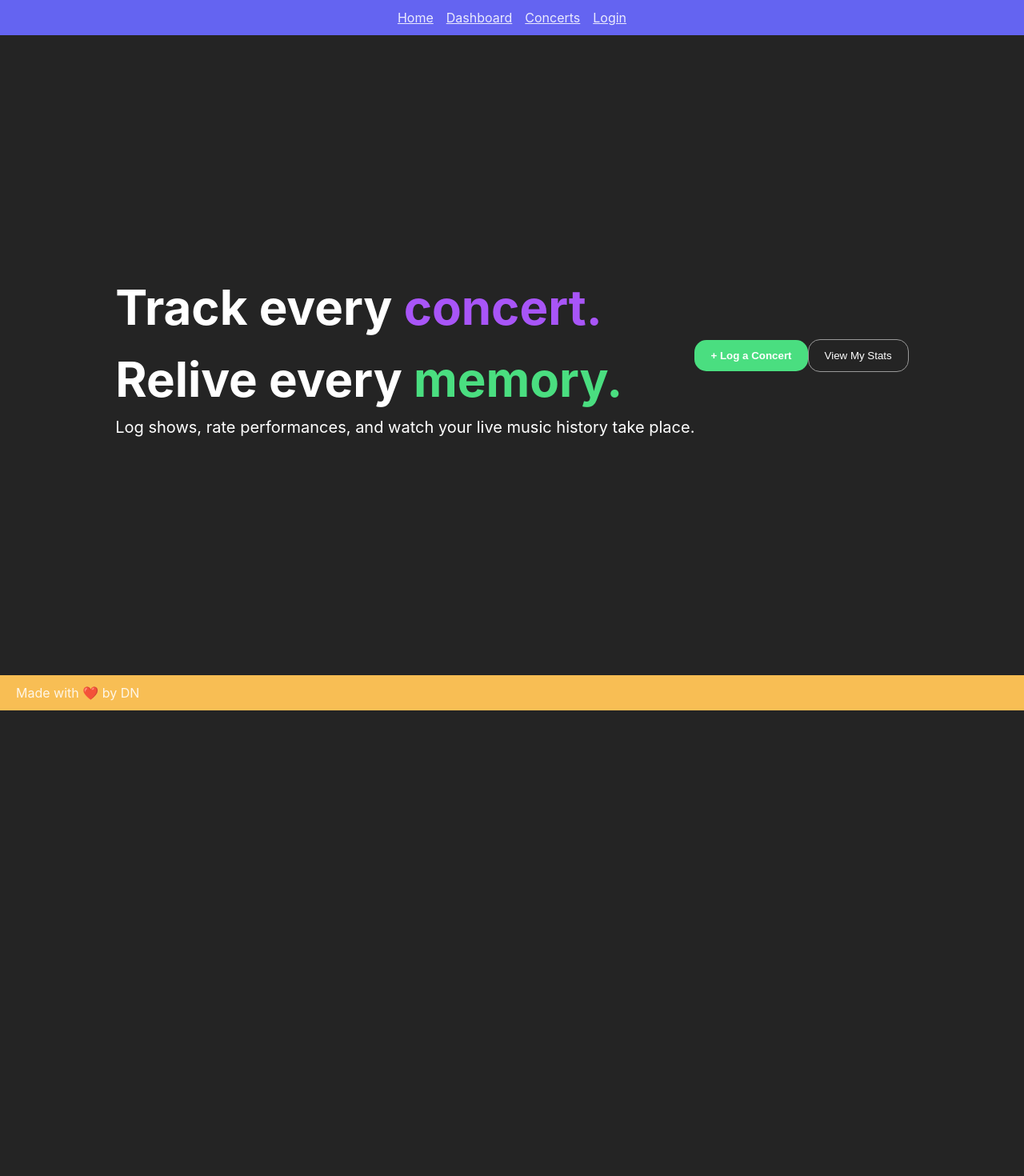
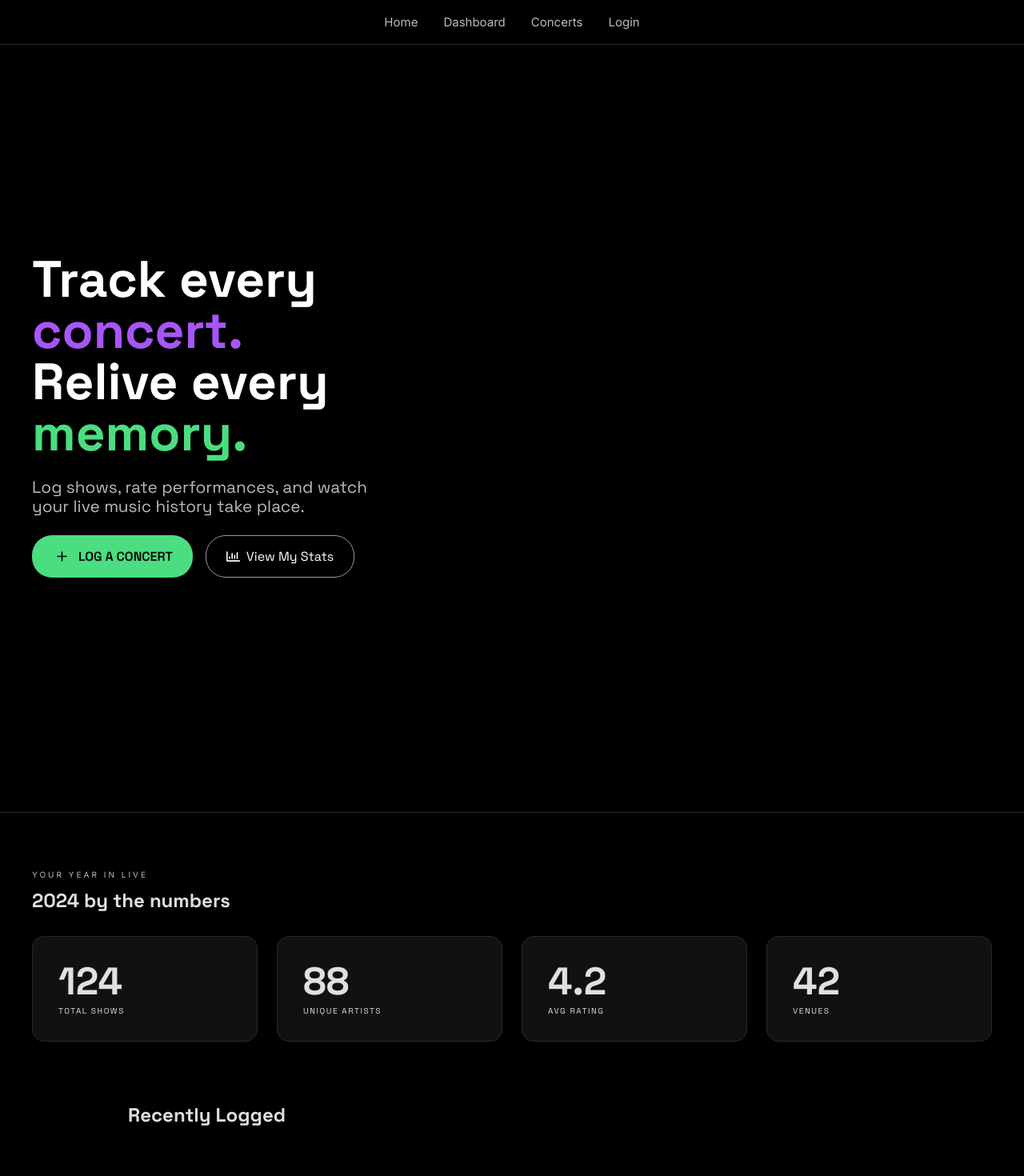
Before and after one commit to dani-1013/concert-companion, a React (Vite) app in the folder frontend/: page / in a window 1280 px wide. Shown: the top 1470 px of the page at 80% size. Before the commit the page ends 888 px from the top, so only its background shows below. Built offline with nearby package versions, Linux system fonts and the light colour scheme.

Commit message:
Updated home page, nav, and footer.

```diff
--- a/frontend/src/App.tsx
+++ b/frontend/src/App.tsx
@@ -5,6 +5,8 @@ import Concerts from "./pages/Concerts";
 import Login from "./pages/Login";
 
 function App() {
+  document.title = "Concert Companion";
+
   return (
     <div className="app">
       <nav className="nav">
--- /dev/null
+++ b/frontend/src/components/StatCard.tsx
@@ -0,0 +1,15 @@
+type StatCardProps = {
+    number: string;
+    label: string;
+};
+
+function StatCard({ number, label }: StatCardProps) {
+  return (
+    <div className = "stat-card">
+        <h1>{number}</h1>
+        <p>{label}</p>
+    </div>
+  );
+}
+
+export default StatCard;
--- a/frontend/src/index.scss
+++ b/frontend/src/index.scss
@@ -1,11 +1,25 @@
+@import url('https://fonts.googleapis.com/css2?family=Inter:wght@400;500;600;700&family=Space+Grotesk:wght@400;500;600;700&display=swap');
+@import url('https://fonts.googleapis.com/css2?family=Inter:ital,opsz,wght@0,14..32,100..900;1,14..32,100..900&family=Poppins:ital,wght@0,100;0,200;0,300;0,400;0,500;0,600;0,700;0,800;0,900;1,100;1,200;1,300;1,400;1,500;1,600;1,700;1,800;1,900&display=swap');
+
+/* Variables */
+
+$font-space: "Space Grotesk", sans-serif;
+$font-inter: "Inter", sans-serif;
+$neon-purple: #a855f7;
+$neon-green: #4ade80;
+$text-primary: #ffffff;
+$text-secondary: #a1a1aa;
+$background-color: #000000;
+
+/* Global Styles */
+
 :root {
-  font-family: Inter, system-ui, Avenir, Helvetica, Arial, sans-serif;
-  line-height: 1.5;
+  font-family: $font-space;
+  line-height: 1.0;
   font-weight: 400;
 
-  color-scheme: light dark;
   color: rgba(255, 255, 255, 0.87);
-  background-color: #242424;
+  background-color: black;
 
   font-synthesis: none;
   text-rendering: optimizeLegibility;
@@ -41,19 +55,27 @@ main {
 
 .nav {
   display: flex;
-  gap: 1rem;
+  gap: 2rem;
   justify-content: center;
-  padding: 10px 20px;
-  background-color: rgb(100, 100, 241);
+  padding: 20px 20px;
+  background-color: black;
   width: 100%;
   box-sizing: border-box;
   position: sticky;
   top: 0;
   z-index: 1000;
+  font-family: $font-inter;
+  font-size: 15px;
+  border-bottom: 1px solid rgb(41, 41, 41);
 }
 
 .nav a {
-  color: inherit;
+  color: rgb(187, 186, 186);
+  text-decoration: none;
+}
+
+.nav a:hover {
+  color: white;
 }
 
 .nav-spacer {
@@ -69,46 +91,73 @@ main {
 .footer {
   display: flex;
   width: 100%;
-  padding: 10px 20px;
-  background-color: rgb(248, 190, 84);
+  padding: 20px 20px;
+  background-color: black;
+  border-top: 1px solid rgb(41, 41, 41);
   margin-top: auto;
 }
 
 /* Home Page */
 
 .hero-section {
-  height: 100vh;
+  height: 120vh;
   width: 100%;
   overflow: hidden;
   display: flex;
+  flex-direction: column;
   align-items: center;
   justify-content: center;
+  padding-bottom: 2rem;
+  border-bottom: 1px solid rgb(41, 41, 41);
+  justify-content: center;
+  padding: 0 2rem 2rem 2rem;
 }
 
 .hero-content {
-  position: relative;
-  text-align: left;
+  display: flex;
   z-index: 3;
   color: white;
+  flex-direction: column;
+  align-items: flex-start;
+  padding: 4rem 0;
+  width: 100%;
+  max-width: 1200px;
 }
 
 .hero-content h1 {
-    font-size: 60px;
+    font-size: 4rem;
+    margin: 0;
 }
 
 .hero-content p {
-    font-size: 20px;
+    font-size: 1.3rem;
+    margin-top: 1.5rem;
+    max-width: 500px;
+    line-height: 1.5rem;
+    color: rgb(187, 186, 186);
+}
+
+.hero-buttons {
+  display: flex;
+  flex-direction: row;
+  gap: 1rem;
+  margin-top: 1.5rem;
 }
 
 .primary-btn {
+  display: inline-flex;
+  align-items: center;
+  gap: 8px;
   background: #4ade80;
-  color: white;
+  color: black;
   border: none;
-  padding: 12px 20px;
-  border-radius: 15px;
+  padding: 13px 25px;
+  border-radius: 25px;
   cursor: pointer;
   font-weight: 600;
   position: relative;
+  font-family: $font-space;
+  font-size: 1rem;
 }
 
 .primary-btn:hover {
@@ -116,17 +165,89 @@ main {
 }
 
 .secondary-btn {
+  display: inline-flex;
+  align-items: center;
+  gap: 8px;
   background: transparent;
   border: 1px solid #999;
-  padding: 12px 20px;
-  border-radius: 15px;
+  padding: 15px 25px;
+  border-radius: 25px;
   cursor: pointer;
   color: white;
   position: relative;
+  font-family: $font-space;
+  font-size: 1rem;
 }
 
 .secondary-btn:hover {
   background: rgba(255, 255, 255, 0.1);
+}
+
+.numbers-section {
+  width: 100%;
+  display: flex;
+  flex-direction: column;
+  align-items: center;
+  padding: 1rem 2rem;
+  background-color: black;
+}
+
+.numbers-content {
+  display: flex;
+  z-index: 3;
+  flex-direction: column;
+  align-items: flex-start;
+  margin-bottom: 2rem;
+  width: 100%;
+  max-width: 1200px;
+}
+
+.numbers-content p {
+  margin-top: 3.5rem;
+  font-size: 10px;
+  font-family: $font-inter;
+  letter-spacing: 0.3em;
+  color: rgb(187, 186, 186);
+}
+
+.numbers-content h1 {
+  margin-top: 1rem;
+}
+
+.numbers-cards {
+  display: grid;
+  grid-template-columns: repeat(4, 1fr);
+  gap: 1.5rem;
+  width: 100%;
+  max-width: 1200px;
+}
+
+.stat-card {
+  background-color: #111111;
+  border-radius: 15px;
+  border: 1px solid rgb(41, 41, 41);
+  padding: 2rem 2rem;
+  text-align: left;
+  transition: transform 0.2s ease, border-color 0.2s ease;
+  display: flex;
+  flex-direction: column;
+  align-items: flex-start;
+  justify-content: center;
+  gap: 0.5rem;
+}
+
+.stat-card h1 {
+  font-size: 3rem;
+}
+
+.stat-card p {
+  font-size: 10px;
+  letter-spacing: 0.1rem;
+}
+
+.logged-section {
+  width: 100%;
+  padding: 4rem 10rem;
 }
 
 /* Login Page */
--- a/frontend/src/pages/Home.tsx
+++ b/frontend/src/pages/Home.tsx
@@ -1,17 +1,53 @@
+import StatCard from '../components/StatCard';
+import { FaRegChartBar } from "react-icons/fa";
+import { IoIosAdd } from "react-icons/io";
+
 function Home() {
   return (
-    <section className = "hero-section">
-      <div className = "hero-content">
-        <h1>Track every<span style={{ color: '#a855f7' }}> concert.</span>
-        <br/>Relive every<span style={{ color: '#4ade80' }}> memory.</span></h1>
-        <p>Log shows, rate performances, and watch your live music history take place.</p>
-      </div>
+    <main>
+      <section className = "hero-section">
+        <div className = "hero-content">
+          <h1>Track every<span style={{ color: '#a855f7' }}><br/> concert.</span>
+          <br/>Relive every<span style={{ color: '#4ade80' }}><br/> memory.</span></h1>
+          <p>Log shows, rate performances, and watch<br/> your live music history take place.</p>
 
-      <div className = "hero-buttons">
-        <button className = "primary-btn">+ Log a Concert</button>
-        <button className = "secondary-btn">View My Stats</button>
-      </div>
-    </section>
+          <div className = "hero-buttons">
+            <button className = "primary-btn"><IoIosAdd size = {25}/> LOG A CONCERT</button>
+            <button className = "secondary-btn"><FaRegChartBar size = {17}/> View My Stats</button>
+          </div>
+        </div>
+      </section>
+
+      <section className = "numbers-section">
+        <div className = "numbers-content">
+          <p>YOUR YEAR IN LIVE</p>
+          <h1>2024 by the numbers</h1>
+        </div>
+
+        <div className = "numbers-cards">
+          <StatCard number = "124" label = "TOTAL SHOWS" />
+          <StatCard number = "88" label = "UNIQUE ARTISTS" />
+          <StatCard number = "4.2" label = "AVG RATING" />
+          <StatCard number = "42" label = "VENUES" />
+        </div>
+      </section>
+
+      <section className = "logged-section">
+        <div className = "logged-content">
+          <h2>Recently Logged</h2>
+        </div>
+
+        <div className = "logged-cards">
+
+        </div>
+
+        <div className = "trend-box">
+
+        </div>
+      </section>
+
+
+    </main>
   );
 }
 
--- /dev/null
+++ b/package.json
@@ -0,0 +1,5 @@
+{
+  "dependencies": {
+    "react-icons": "^5.6.0"
+  }
+}
```
Also changed, not shown: 1 other file (tests, documents, lock files or other folders).
